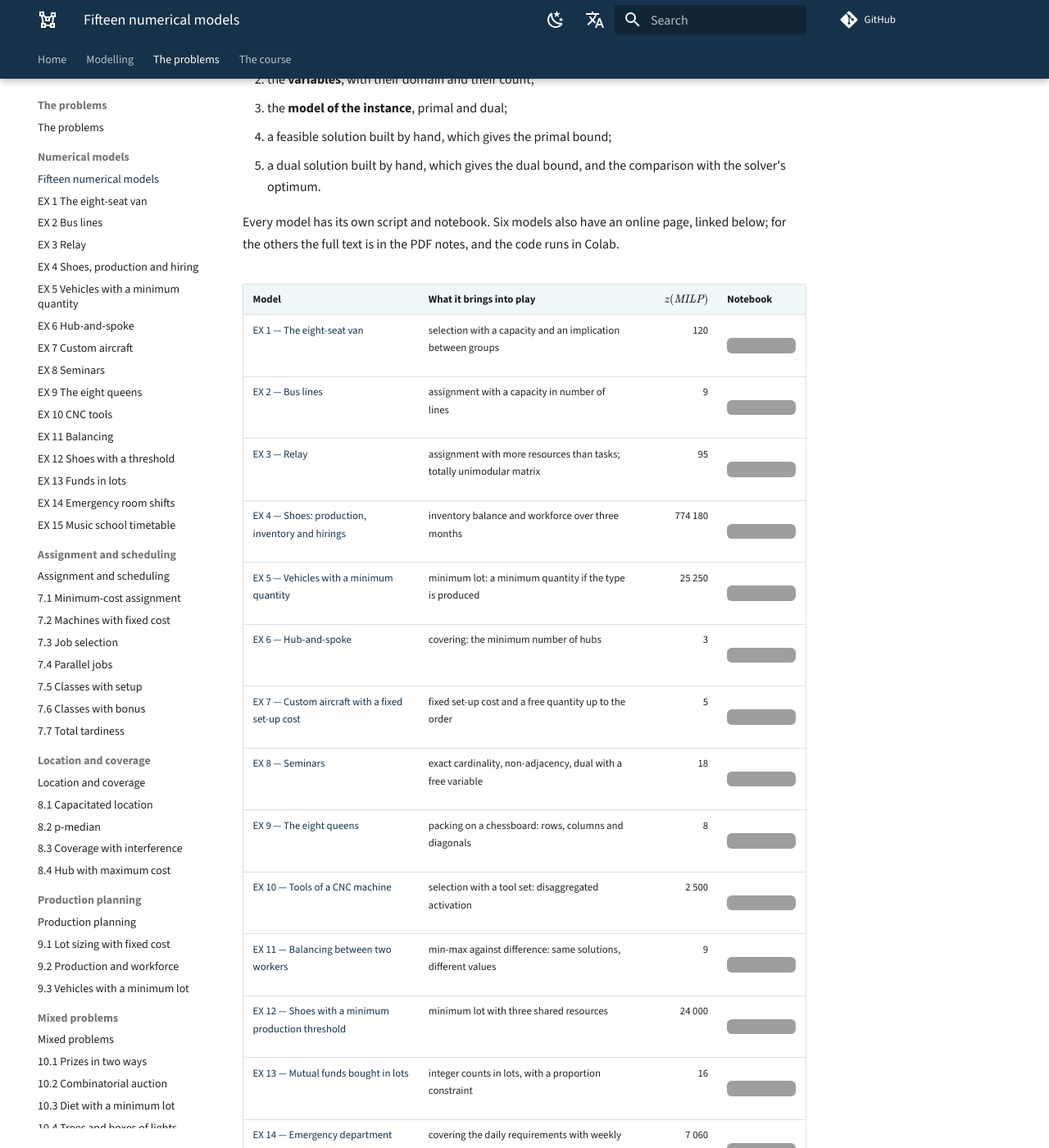
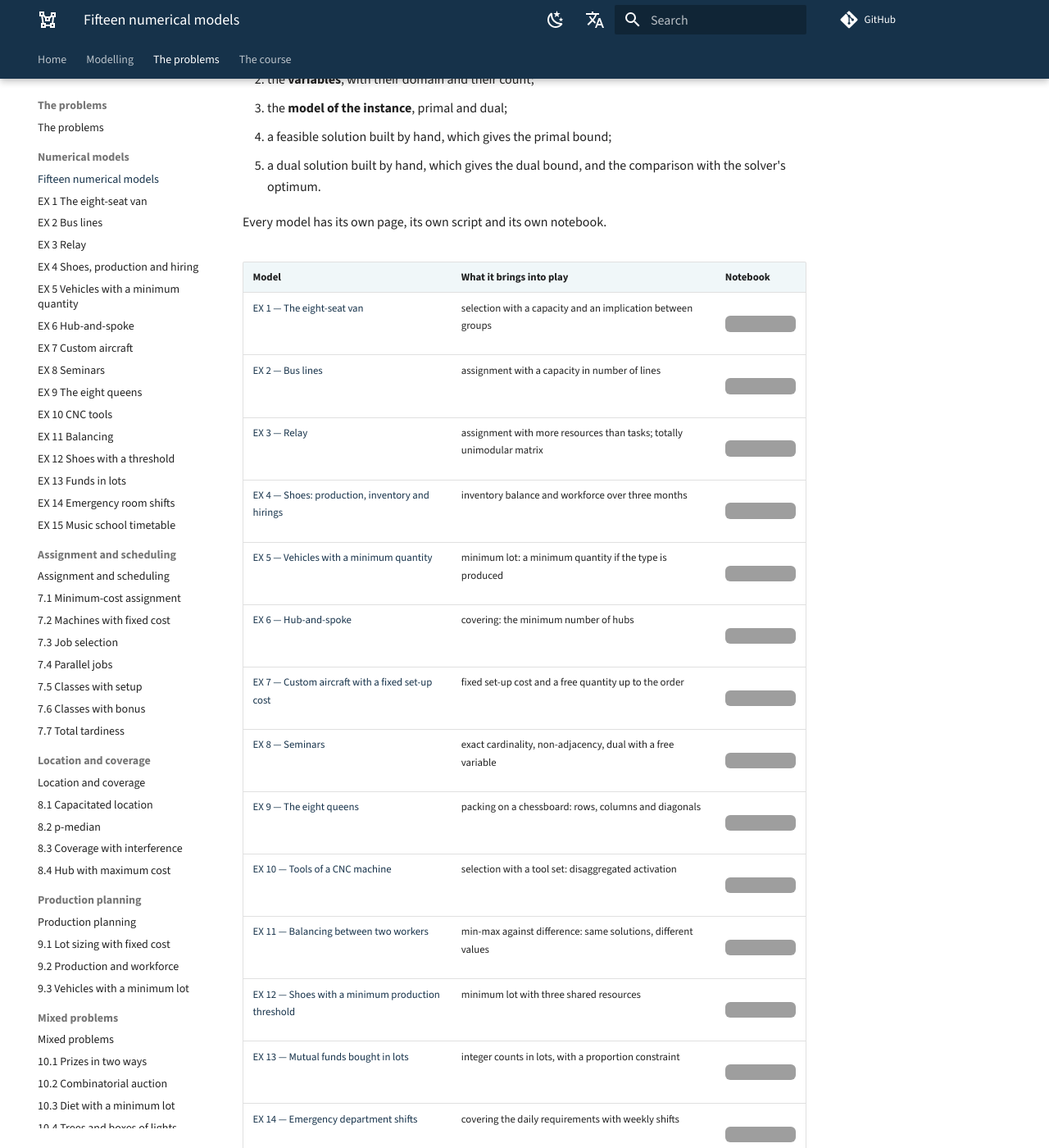
Before and after one commit to fabiofurini/mip-modelling, an MkDocs documentation site: the page built from docs/numerical.md, in a window 1280 px wide and 1400 px high, scrolled down 367 px, cut to the strip 0-1400 px from the top of the window. Shown: the whole strip at 82% size. Built offline with MkDocs 1.6.1 and Material for MkDocs 9.7.7, drawn with Linux system fonts in a browser that asks for light colours; comment, search, counter and statistics services are not loaded; grey boxes are pictures that could not be loaded.

Commit message:
Drop the optimum column from the list of numerical models
The optimum belongs on the page of the model, where it comes with the
certificate: in the list it was a number without context. Also fixed the
sentence saying only six models have an online page: all fifteen do.

Co-Authored-By: Claude Opus 5 <noreply@anthropic.com>

```diff
--- a/docs/numerical.md
+++ b/docs/numerical.md
@@ -16,24 +16,22 @@ Every numerical model always has the same five parts:
 5. a dual solution built by hand, which gives the dual bound, and the comparison
    with the solver's optimum.
 
-Every model has its own script and notebook. Six models also have an online
-page, linked below; for the others the full text is in the PDF notes, and the
-code runs in Colab.
+Every model has its own page, its own script and its own notebook.
 
-| Model | What it brings into play | $z(\mathit{MILP})$ | Notebook |
-|---|---|---:|---|
-| [EX 1 — The eight-seat van](ex-01.md) | selection with a capacity and an implication between groups | 120 | [![Open in Colab](https://colab.research.google.com/assets/colab-badge.svg)](https://colab.research.google.com/github/fabiofurini/mip-modelling/blob/main/notebooks/ex01_van.ipynb) |
-| [EX 2 — Bus lines](ex-02.md) | assignment with a capacity in number of lines | 9 | [![Open in Colab](https://colab.research.google.com/assets/colab-badge.svg)](https://colab.research.google.com/github/fabiofurini/mip-modelling/blob/main/notebooks/ex02_buslines.ipynb) |
-| [EX 3 — Relay](ex-03.md) | assignment with more resources than tasks; totally unimodular matrix | 95 | [![Open in Colab](https://colab.research.google.com/assets/colab-badge.svg)](https://colab.research.google.com/github/fabiofurini/mip-modelling/blob/main/notebooks/ex03_relay.ipynb) |
-| [EX 4 — Shoes: production, inventory and hirings](ex-04.md) | inventory balance and workforce over three months | 774 180 | [![Open in Colab](https://colab.research.google.com/assets/colab-badge.svg)](https://colab.research.google.com/github/fabiofurini/mip-modelling/blob/main/notebooks/ex04_shoes.ipynb) |
-| [EX 5 — Vehicles with a minimum quantity](ex-05.md) | minimum lot: a minimum quantity if the type is produced | 25 250 | [![Open in Colab](https://colab.research.google.com/assets/colab-badge.svg)](https://colab.research.google.com/github/fabiofurini/mip-modelling/blob/main/notebooks/ex05_vehicles.ipynb) |
-| [EX 6 — Hub-and-spoke](ex-06.md) | covering: the minimum number of hubs | 3 | [![Open in Colab](https://colab.research.google.com/assets/colab-badge.svg)](https://colab.research.google.com/github/fabiofurini/mip-modelling/blob/main/notebooks/ex06_hub.ipynb) |
-| [EX 7 — Custom aircraft with a fixed set-up cost](ex-07.md) | fixed set-up cost and a free quantity up to the order | 5 | [![Open in Colab](https://colab.research.google.com/assets/colab-badge.svg)](https://colab.research.google.com/github/fabiofurini/mip-modelling/blob/main/notebooks/ex07_aircraft.ipynb) |
-| [EX 8 — Seminars](ex-08.md) | exact cardinality, non-adjacency, dual with a free variable | 18 | [![Open in Colab](https://colab.research.google.com/assets/colab-badge.svg)](https://colab.research.google.com/github/fabiofurini/mip-modelling/blob/main/notebooks/ex08_seminars.ipynb) |
-| [EX 9 — The eight queens](ex-09.md) | packing on a chessboard: rows, columns and diagonals | 8 | [![Open in Colab](https://colab.research.google.com/assets/colab-badge.svg)](https://colab.research.google.com/github/fabiofurini/mip-modelling/blob/main/notebooks/ex09_queens.ipynb) |
-| [EX 10 — Tools of a CNC machine](ex-10.md) | selection with a tool set: disaggregated activation | 2 500 | [![Open in Colab](https://colab.research.google.com/assets/colab-badge.svg)](https://colab.research.google.com/github/fabiofurini/mip-modelling/blob/main/notebooks/ex10_tools.ipynb) |
-| [EX 11 — Balancing between two workers](ex-11.md) | min-max against difference: same solutions, different values | 9 | [![Open in Colab](https://colab.research.google.com/assets/colab-badge.svg)](https://colab.research.google.com/github/fabiofurini/mip-modelling/blob/main/notebooks/ex11_balancing.ipynb) |
-| [EX 12 — Shoes with a minimum production threshold](ex-12.md) | minimum lot with three shared resources | 24 000 | [![Open in Colab](https://colab.research.google.com/assets/colab-badge.svg)](https://colab.research.google.com/github/fabiofurini/mip-modelling/blob/main/notebooks/ex12_shoes_threshold.ipynb) |
-| [EX 13 — Mutual funds bought in lots](ex-13.md) | integer counts in lots, with a proportion constraint | 16 | [![Open in Colab](https://colab.research.google.com/assets/colab-badge.svg)](https://colab.research.google.com/github/fabiofurini/mip-modelling/blob/main/notebooks/ex13_funds.ipynb) |
-| [EX 14 — Emergency department shifts](ex-14.md) | covering the daily requirements with weekly shifts | 7 060 | [![Open in Colab](https://colab.research.google.com/assets/colab-badge.svg)](https://colab.research.google.com/github/fabiofurini/mip-modelling/blob/main/notebooks/ex14_shifts.ipynb) |
-| [EX 15 — The music school timetable](ex-15.md) | conflicts, non-adjacency and preferences to avoid | 0 | [![Open in Colab](https://colab.research.google.com/assets/colab-badge.svg)](https://colab.research.google.com/github/fabiofurini/mip-modelling/blob/main/notebooks/ex15_timetable.ipynb) |
+| Model | What it brings into play | Notebook |
+|---|---|---|
+| [EX 1 — The eight-seat van](ex-01.md) | selection with a capacity and an implication between groups | [![Open in Colab](https://colab.research.google.com/assets/colab-badge.svg)](https://colab.research.google.com/github/fabiofurini/mip-modelling/blob/main/notebooks/ex01_van.ipynb) |
+| [EX 2 — Bus lines](ex-02.md) | assignment with a capacity in number of lines | [![Open in Colab](https://colab.research.google.com/assets/colab-badge.svg)](https://colab.research.google.com/github/fabiofurini/mip-modelling/blob/main/notebooks/ex02_buslines.ipynb) |
+| [EX 3 — Relay](ex-03.md) | assignment with more resources than tasks; totally unimodular matrix | [![Open in Colab](https://colab.research.google.com/assets/colab-badge.svg)](https://colab.research.google.com/github/fabiofurini/mip-modelling/blob/main/notebooks/ex03_relay.ipynb) |
+| [EX 4 — Shoes: production, inventory and hirings](ex-04.md) | inventory balance and workforce over three months | [![Open in Colab](https://colab.research.google.com/assets/colab-badge.svg)](https://colab.research.google.com/github/fabiofurini/mip-modelling/blob/main/notebooks/ex04_shoes.ipynb) |
+| [EX 5 — Vehicles with a minimum quantity](ex-05.md) | minimum lot: a minimum quantity if the type is produced | [![Open in Colab](https://colab.research.google.com/assets/colab-badge.svg)](https://colab.research.google.com/github/fabiofurini/mip-modelling/blob/main/notebooks/ex05_vehicles.ipynb) |
+| [EX 6 — Hub-and-spoke](ex-06.md) | covering: the minimum number of hubs | [![Open in Colab](https://colab.research.google.com/assets/colab-badge.svg)](https://colab.research.google.com/github/fabiofurini/mip-modelling/blob/main/notebooks/ex06_hub.ipynb) |
+| [EX 7 — Custom aircraft with a fixed set-up cost](ex-07.md) | fixed set-up cost and a free quantity up to the order | [![Open in Colab](https://colab.research.google.com/assets/colab-badge.svg)](https://colab.research.google.com/github/fabiofurini/mip-modelling/blob/main/notebooks/ex07_aircraft.ipynb) |
+| [EX 8 — Seminars](ex-08.md) | exact cardinality, non-adjacency, dual with a free variable | [![Open in Colab](https://colab.research.google.com/assets/colab-badge.svg)](https://colab.research.google.com/github/fabiofurini/mip-modelling/blob/main/notebooks/ex08_seminars.ipynb) |
+| [EX 9 — The eight queens](ex-09.md) | packing on a chessboard: rows, columns and diagonals | [![Open in Colab](https://colab.research.google.com/assets/colab-badge.svg)](https://colab.research.google.com/github/fabiofurini/mip-modelling/blob/main/notebooks/ex09_queens.ipynb) |
+| [EX 10 — Tools of a CNC machine](ex-10.md) | selection with a tool set: disaggregated activation | [![Open in Colab](https://colab.research.google.com/assets/colab-badge.svg)](https://colab.research.google.com/github/fabiofurini/mip-modelling/blob/main/notebooks/ex10_tools.ipynb) |
+| [EX 11 — Balancing between two workers](ex-11.md) | min-max against difference: same solutions, different values | [![Open in Colab](https://colab.research.google.com/assets/colab-badge.svg)](https://colab.research.google.com/github/fabiofurini/mip-modelling/blob/main/notebooks/ex11_balancing.ipynb) |
+| [EX 12 — Shoes with a minimum production threshold](ex-12.md) | minimum lot with three shared resources | [![Open in Colab](https://colab.research.google.com/assets/colab-badge.svg)](https://colab.research.google.com/github/fabiofurini/mip-modelling/blob/main/notebooks/ex12_shoes_threshold.ipynb) |
+| [EX 13 — Mutual funds bought in lots](ex-13.md) | integer counts in lots, with a proportion constraint | [![Open in Colab](https://colab.research.google.com/assets/colab-badge.svg)](https://colab.research.google.com/github/fabiofurini/mip-modelling/blob/main/notebooks/ex13_funds.ipynb) |
+| [EX 14 — Emergency department shifts](ex-14.md) | covering the daily requirements with weekly shifts | [![Open in Colab](https://colab.research.google.com/assets/colab-badge.svg)](https://colab.research.google.com/github/fabiofurini/mip-modelling/blob/main/notebooks/ex14_shifts.ipynb) |
+| [EX 15 — The music school timetable](ex-15.md) | conflicts, non-adjacency and preferences to avoid | [![Open in Colab](https://colab.research.google.com/assets/colab-badge.svg)](https://colab.research.google.com/github/fabiofurini/mip-modelling/blob/main/notebooks/ex15_timetable.ipynb) |
```
